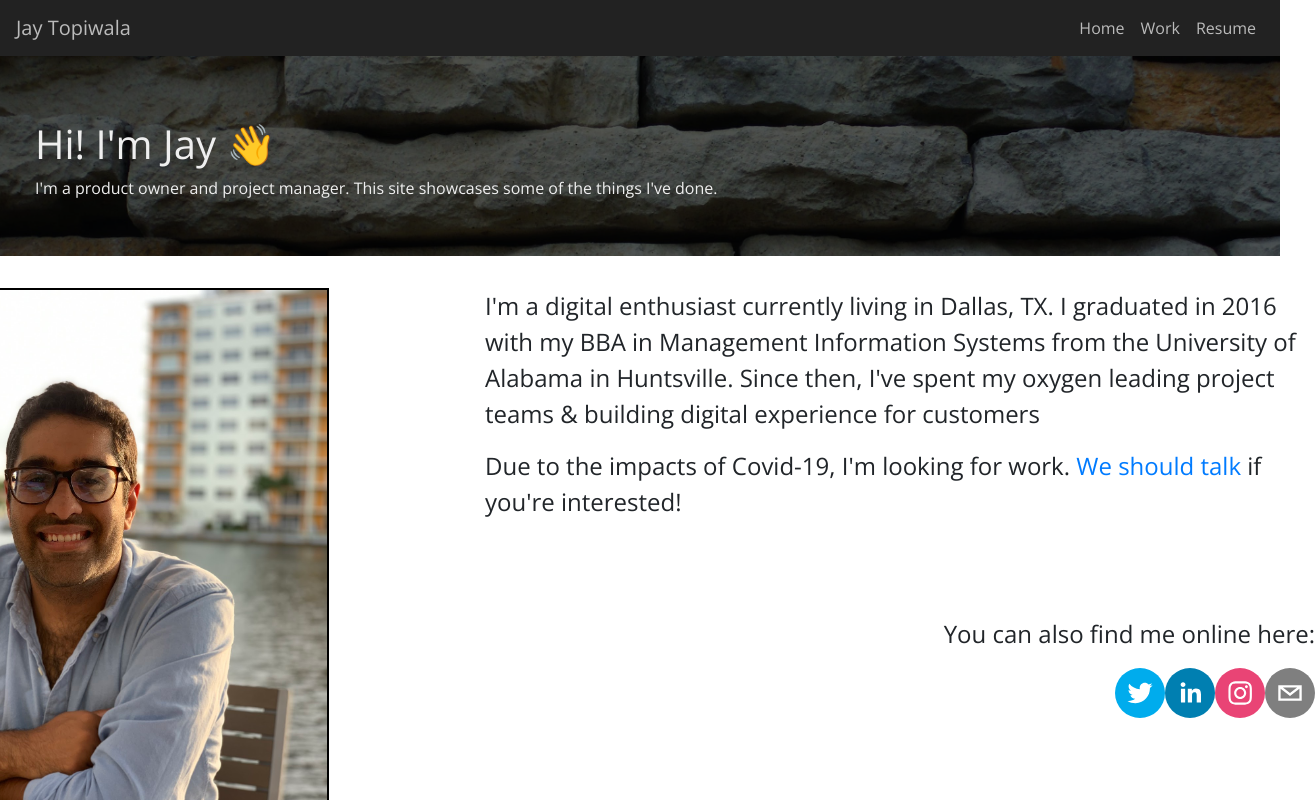
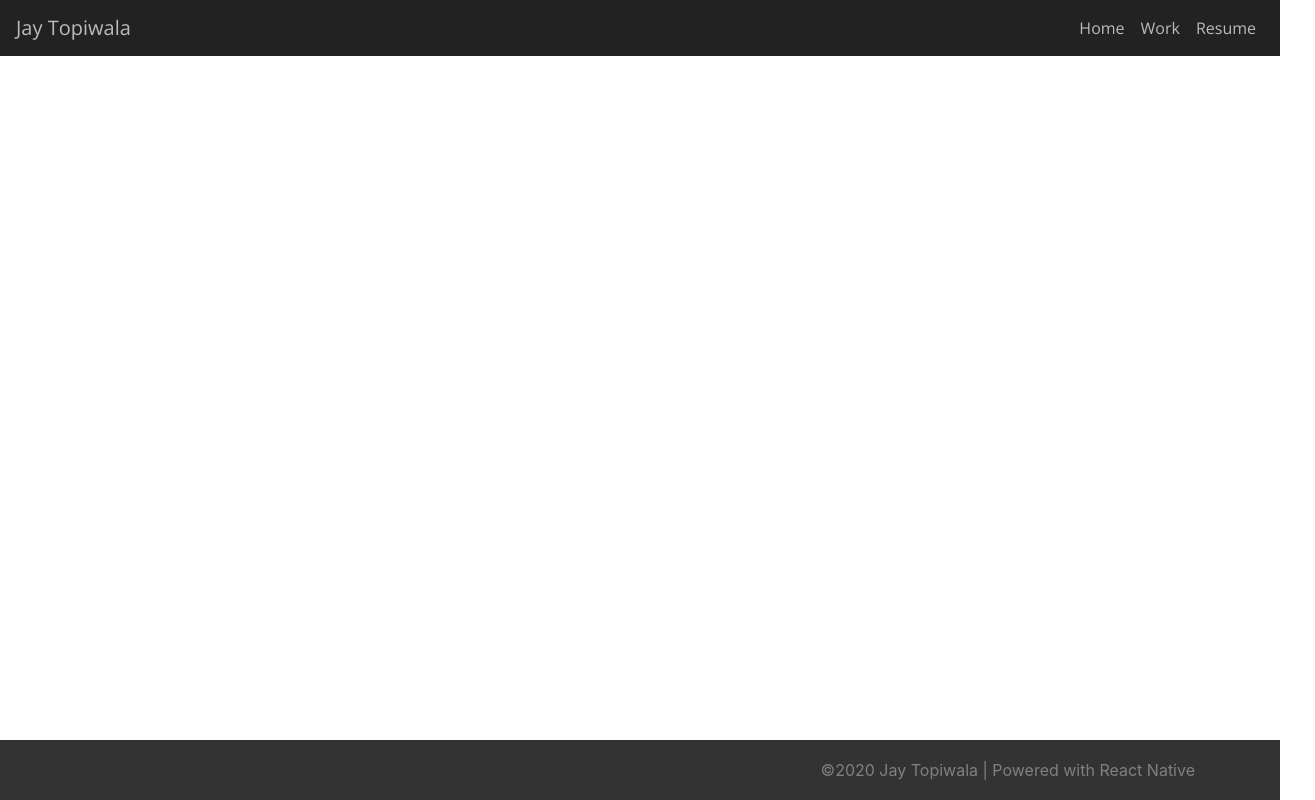
Before and after one commit to jaytopiwala/portfolio, a React (Create React App) app: page / in a window 1280 px wide. Shown: the top 800 px of the page, 1315 px wide, since content can reach past the window. Built offline with nearby package versions, Linux system fonts and the light colour scheme.

Commit message:
deploy again

```diff
--- a/src/App.js
+++ b/src/App.js
@@ -24,12 +24,12 @@ class App extends Component {
     			</footer>
 				<Router>
 					<Switch>
-						<Route exact path='/' component={Home} />
+						<Route exact path="/portfolio" component={Home} />
 						<Route path="/Work" component = {Work} />
-						<Route path ='/Resume' component={Resume} />
-						<Route path ='/PaymentsProducts' component={PaymentsProducts} />
-						<Route path ='/CreativeOperations' component={CreativeOperations} />
-						<Route path ='/Sanmina' component={Sanmina} />
+						<Route path ="/Resume" component={Resume} />
+						<Route path ="/PaymentsProducts" component={PaymentsProducts} />
+						<Route path ="/CreativeOperations" component={CreativeOperations} />
+						<Route path ="/Sanmina" component={Sanmina} />
 
 					</Switch>
 				</Router>
--- a/src/components/NavigationBar.js
+++ b/src/components/NavigationBar.js
@@ -26,7 +26,7 @@ export const NavigationBar = () => (
 			<Navbar.Toggle aria-controls="basic-navbar-nav" />
 			<Navbar.Collapse id="basic-navbar-nav">
 				<Nav className="ml-auto">
-					<Nav.Item><Nav.Link href="/">Home</Nav.Link></Nav.Item>
+					<Nav.Item><Nav.Link href="/portfolio">Home</Nav.Link></Nav.Item>
 					<Nav.Item><Nav.Link href="/Work/">Work</Nav.Link></Nav.Item>
 					<Nav.Item><Nav.Link href="/Resume">Resume</Nav.Link></Nav.Item>
 			</Nav>
```
